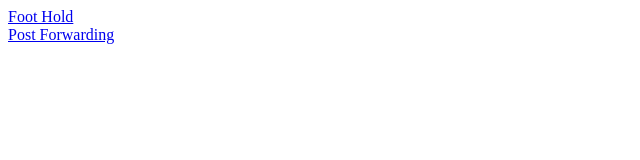
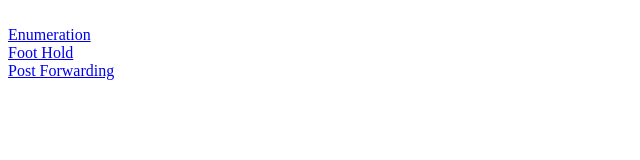
Before and after one commit to tedbot101/tedbot101.github.io, a plain HTML site: page index.html in a window 1280 px wide. Shown: the whole page, without its empty margins (0-640 px from the left). Drawn offline with Linux system fonts and the light colour scheme.

Commit message:
update index.html

```diff
--- a/index.html
+++ b/index.html
@@ -1,5 +1,7 @@
 <h1></h1>
+<br>
+<a href="techniques/enum.html">Enumeration</a>
+<br>
 <a href="techniques/after_foothold.html">Foot Hold</a>
 <br>
 <a href="techniques/port_forwarding.html">Post Forwarding</a>
-<br>
```
